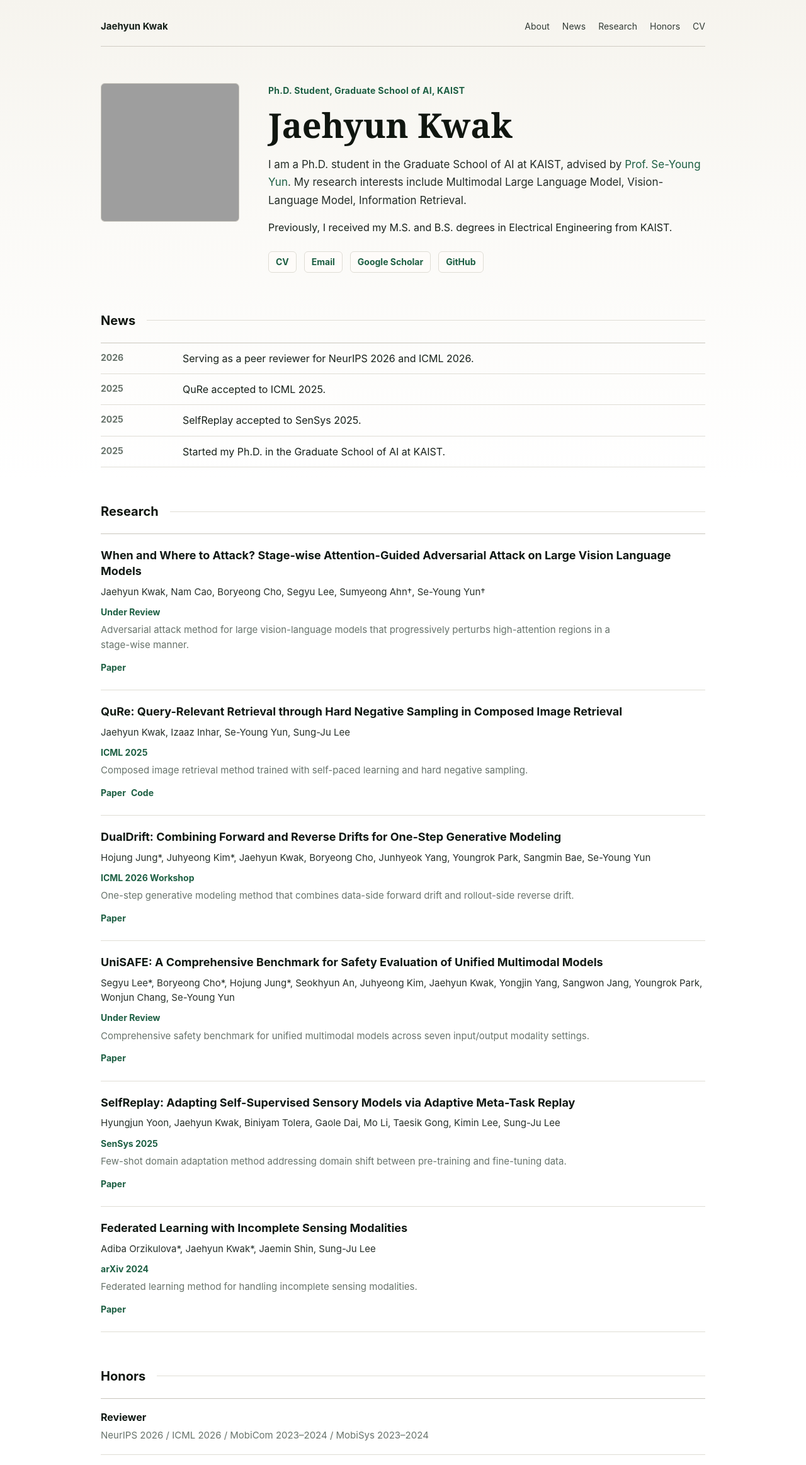
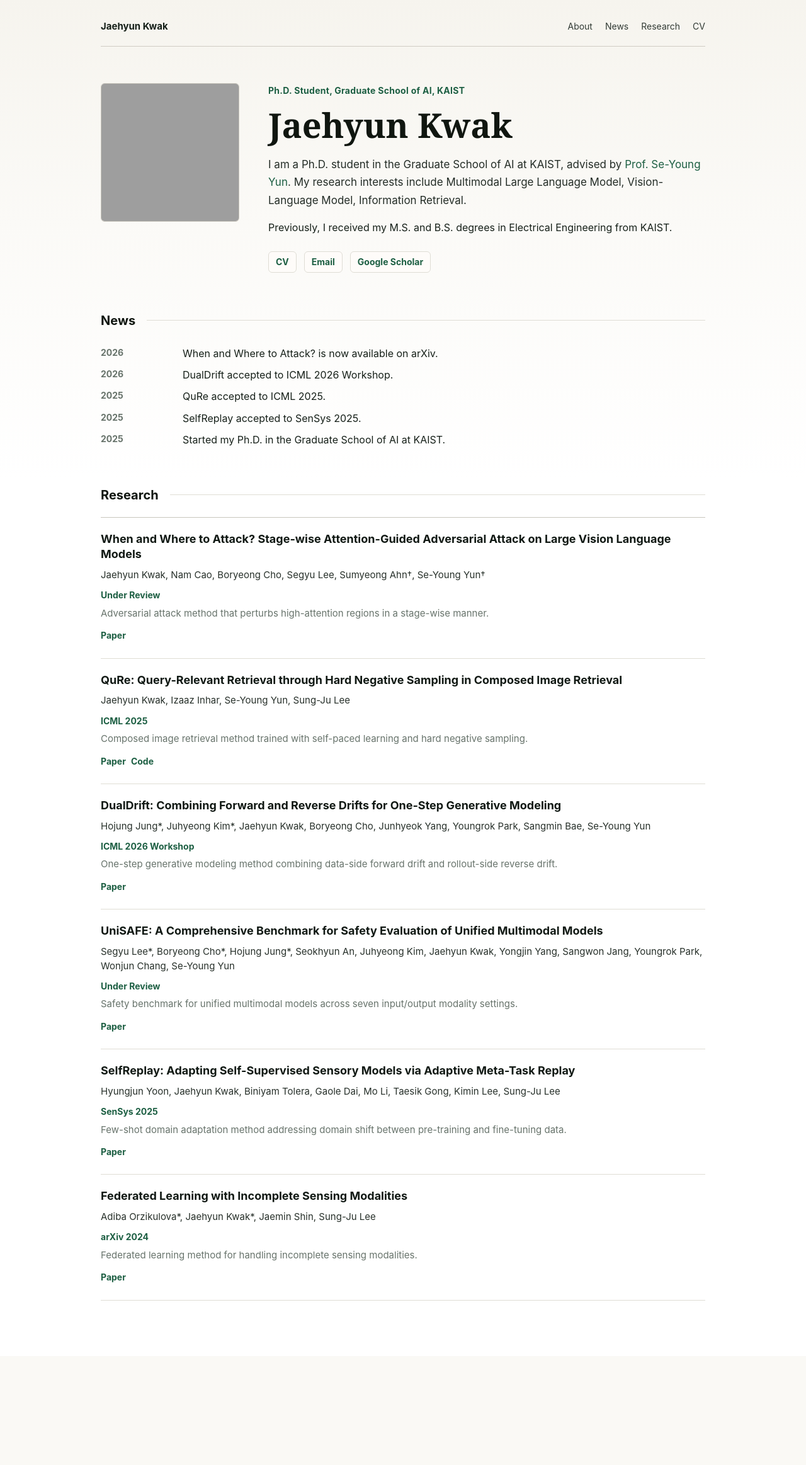
Before and after one commit to jaehyun-kwak/jaehyun-kwak.github.io, a React (Vite) app: page / in a window 1280 px wide. Shown: the top 2326 px of the page at 63% size. After the commit the page ends 2153 px from the top, so only its background shows below. Built offline with nearby package versions, Linux system fonts and the light colour scheme; grey boxes are pictures that could not be loaded.

Commit message:
Update publications and profile links

```diff
--- a/src/App.css
+++ b/src/App.css
@@ -205,16 +205,11 @@ h2 {
   line-height: 1.2;
 }
 
-.news {
-  border-top: 1px solid var(--line-strong);
-}
-
 .news-row {
   display: grid;
   grid-template-columns: 108px minmax(0, 1fr);
   column-gap: 22px;
-  padding: 11px 0;
-  border-bottom: 1px solid var(--line);
+  padding: 4px 0;
 }
 
 .news-row > div {
@@ -291,27 +286,6 @@ h2 {
   font-weight: 700;
 }
 
-.honors {
-  border-top: 1px solid var(--line-strong);
-}
-
-.honor {
-  padding: 16px 0 18px;
-  border-bottom: 1px solid var(--line);
-}
-
-.honor strong {
-  color: #111914;
-  font-weight: 750;
-}
-
-.honor p {
-  margin: 4px 0 0;
-  color: var(--muted);
-  font-size: 15px;
-  line-height: 1.58;
-}
-
 @media (max-width: 700px) {
   .page {
     width: min(100% - 32px, 960px);
@@ -355,7 +329,7 @@ h2 {
   .news-row {
     grid-template-columns: 1fr;
     row-gap: 3px;
-    padding: 12px 0;
+    padding: 7px 0;
   }
 
   .pub {
--- a/src/App.jsx
+++ b/src/App.jsx
@@ -1,5 +1,5 @@
 import "./App.css";
-import { profile, news, publications, honors } from "./data";
+import { profile, news, publications } from "./data";
 
 function ProfilePhoto() {
   const initials = profile.name
@@ -33,8 +33,9 @@ function Header() {
         <a href="#about">About</a>
         <a href="#news">News</a>
         <a href="#research">Research</a>
-        <a href="#honors">Honors</a>
-        <a href={profile.links.cv}>CV</a>
+        <a href={profile.links.cv} target="_blank" rel="noreferrer">
+          CV
+        </a>
       </nav>
     </header>
   );
@@ -61,10 +62,13 @@ function About() {
         </p>
 
         <div className="contact" aria-label="Profile links">
-          <a href={profile.links.cv}>CV</a>
+          <a href={profile.links.cv} target="_blank" rel="noreferrer">
+            CV
+          </a>
           <a href={`mailto:${profile.email}`}>Email</a>
-          <a href={profile.links.scholar}>Google Scholar</a>
-          <a href={profile.links.github}>GitHub</a>
+          <a href={profile.links.scholar} target="_blank" rel="noreferrer">
+            Google Scholar
+          </a>
         </div>
       </div>
     </section>
@@ -113,28 +117,12 @@ function Research() {
 
             <div className="paper-links">
               {Object.entries(pub.links).map(([label, href]) => (
-                <a key={label} href={href}>
+                <a key={label} href={href} target="_blank" rel="noreferrer">
                   {label}
                 </a>
               ))}
             </div>
           </article>
-        ))}
-      </div>
-    </section>
-  );
-}
-
-function Honors() {
-  return (
-    <section id="honors">
-      <SectionTitle>Honors</SectionTitle>
-      <div className="honors">
-        {honors.map(([title, desc]) => (
-          <div className="honor" key={title}>
-            <strong>{title}</strong>
-            <p>{desc}</p>
-          </div>
         ))}
       </div>
     </section>
@@ -148,7 +136,6 @@ export default function App() {
       <About />
       <News />
       <Research />
-      <Honors />
     </main>
   );
 }
--- a/src/data.js
+++ b/src/data.js
@@ -7,14 +7,14 @@ export const profile = {
   interests:
     "Multimodal Large Language Model, Vision-Language Model, Information Retrieval",
   links: {
-    cv: "/cv.pdf",
-    scholar: "#",
-    github: "#",
+    cv: "https://drive.google.com/file/d/11hGj9fgn1KW_YHLPuHkcVbTzBO57RvUc/view?usp=sharing",
+    scholar: "https://scholar.google.com/citations?user=8oiT-7EAAAAJ&hl=ko",
   },
 };
 
 export const news = [
-  ["2026", "Serving as a peer reviewer for NeurIPS 2026 and ICML 2026."],
+  ["2026", "When and Where to Attack? is now available on arXiv."],
+  ["2026", "DualDrift accepted to ICML 2026 Workshop."],
   ["2025", "QuRe accepted to ICML 2025."],
   ["2025", "SelfReplay accepted to SenSys 2025."],
   ["2025", "Started my Ph.D. in the Graduate School of AI at KAIST."],
@@ -28,8 +28,8 @@ export const publications = [
       "Jaehyun Kwak, Nam Cao, Boryeong Cho, Segyu Lee, Sumyeong Ahn†, Se-Young Yun†",
     venue: "Under Review",
     note:
-      "Adversarial attack method for large vision-language models that progressively perturbs high-attention regions in a stage-wise manner.",
-    links: { Paper: "#" },
+      "Adversarial attack method that perturbs high-attention regions in a stage-wise manner.",
+    links: { Paper: "https://arxiv.org/pdf/2602.04356" },
   },
   {
     title:
@@ -38,7 +38,10 @@ export const publications = [
     venue: "ICML 2025",
     note:
       "Composed image retrieval method trained with self-paced learning and hard negative sampling.",
-    links: { Paper: "#", Code: "#" },
+    links: {
+      Paper: "https://arxiv.org/pdf/2507.12416",
+      Code: "https://github.com/jaehyun-kwak/QuRe",
+    },
   },
   {
     title:
@@ -47,8 +50,8 @@ export const publications = [
       "Hojung Jung*, Juhyeong Kim*, Jaehyun Kwak, Boryeong Cho, Junhyeok Yang, Youngrok Park, Sangmin Bae, Se-Young Yun",
     venue: "ICML 2026 Workshop",
     note:
-      "One-step generative modeling method that combines data-side forward drift and rollout-side reverse drift.",
-    links: { Paper: "#" },
+      "One-step generative modeling method combining data-side forward drift and rollout-side reverse drift.",
+    links: { Paper: "https://openreview.net/forum?id=H5J9zbBlHX" },
   },
   {
     title:
@@ -57,8 +60,8 @@ export const publications = [
       "Segyu Lee*, Boryeong Cho*, Hojung Jung*, Seokhyun An, Juhyeong Kim, Jaehyun Kwak, Yongjin Yang, Sangwon Jang, Youngrok Park, Wonjun Chang, Se-Young Yun",
     venue: "Under Review",
     note:
-      "Comprehensive safety benchmark for unified multimodal models across seven input/output modality settings.",
-    links: { Paper: "#" },
+      "Safety benchmark for unified multimodal models across seven input/output modality settings.",
+    links: { Paper: "https://arxiv.org/pdf/2603.17476" },
   },
   {
     title:
@@ -68,18 +71,13 @@ export const publications = [
     venue: "SenSys 2025",
     note:
       "Few-shot domain adaptation method addressing domain shift between pre-training and fine-tuning data.",
-    links: { Paper: "#" },
+    links: { Paper: "https://arxiv.org/pdf/2404.15305" },
   },
   {
     title: "Federated Learning with Incomplete Sensing Modalities",
     authors: "Adiba Orzikulova*, Jaehyun Kwak*, Jaemin Shin, Sung-Ju Lee",
     venue: "arXiv 2024",
-    note:
-      "Federated learning method for handling incomplete sensing modalities.",
-    links: { Paper: "#" },
+    note: "Federated learning method for handling incomplete sensing modalities.",
+    links: { Paper: "https://arxiv.org/pdf/2405.11828v1" },
   },
 ];
-
-export const honors = [
-  ["Reviewer", "NeurIPS 2026 / ICML 2026 / MobiCom 2023–2024 / MobiSys 2023–2024"],
-];
```
